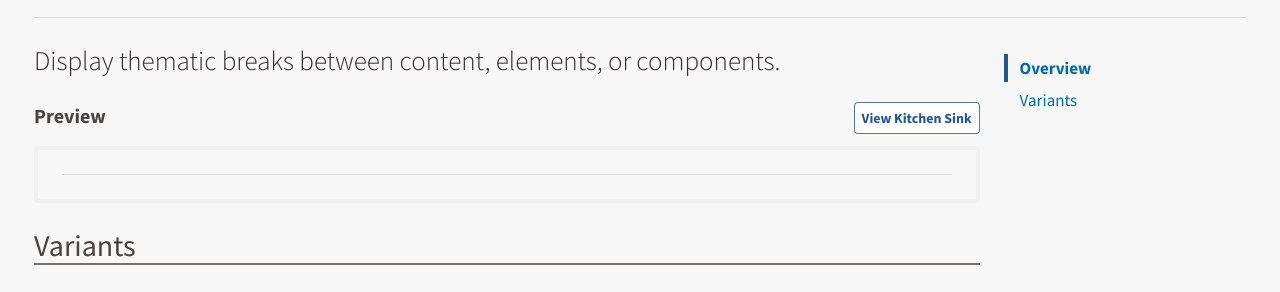
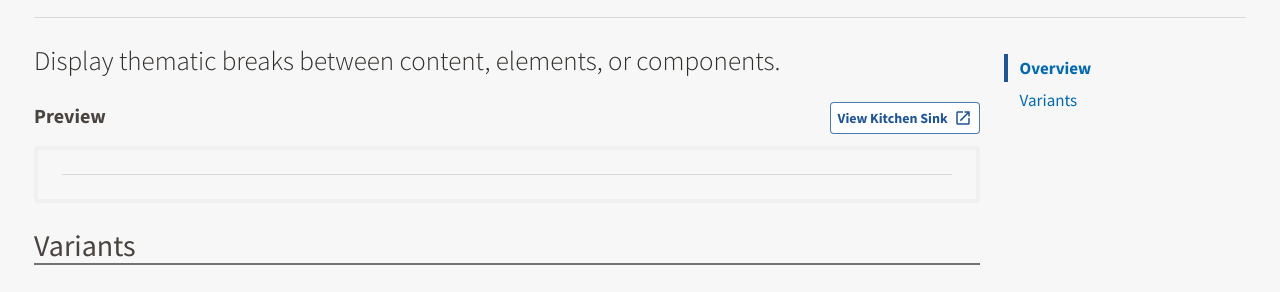
Before and after one commit to USDA-FSA/fsa-design-system, a Jekyll site: the page built from components/divider/index.md, in a window 1280 px wide. Shown: the part 325-617 px from the top of the page. Built offline with Jekyll 4.4.1, drawn with Linux system fonts in a browser that asks for light colours.

Commit message:
Add "new window" icon to "View Kitchen Sink

```diff
--- a/_layouts/page.html
+++ b/_layouts/page.html
@@ -56,7 +56,10 @@ layout: default
         {% unless page.suppress_kitcken_sink %}
         <div class="fsa-level fsa-level--justify-between fsa-level--align-baseline">
           <h3 class="fsa-m--none">Preview</h3>
-          <a class="fsa-btn fsa-btn--secondary fsa-btn--small" href="http://usda-fsa.github.io/fsa-style/#{{ page.shortName }}" target="_blank">View Kitchen Sink</a>
+          <a class="fsa-btn fsa-btn--secondary fsa-btn--small" href="http://usda-fsa.github.io/fsa-style/#{{ page.shortName }}" target="_blank">
+            View Kitchen Sink
+            <svg class="fsa-icon fsa-icon--size-1" aria-hidden="true" focusable="false" role="img" fill="#494440" xmlns="http://www.w3.org/2000/svg" width="24" height="24" viewBox="0 0 24 24"><path d="M19 19H5V5h7V3H5c-1.11 0-2 .9-2 2v14c0 1.1.89 2 2 2h14c1.1 0 2-.9 2-2v-7h-2v7zM14 3v2h3.59l-9.83 9.83 1.41 1.41L19 6.41V10h2V3h-7z"></path></svg>
+          </a>
         </div>
         {% endunless %}
       {% endif %}
```
